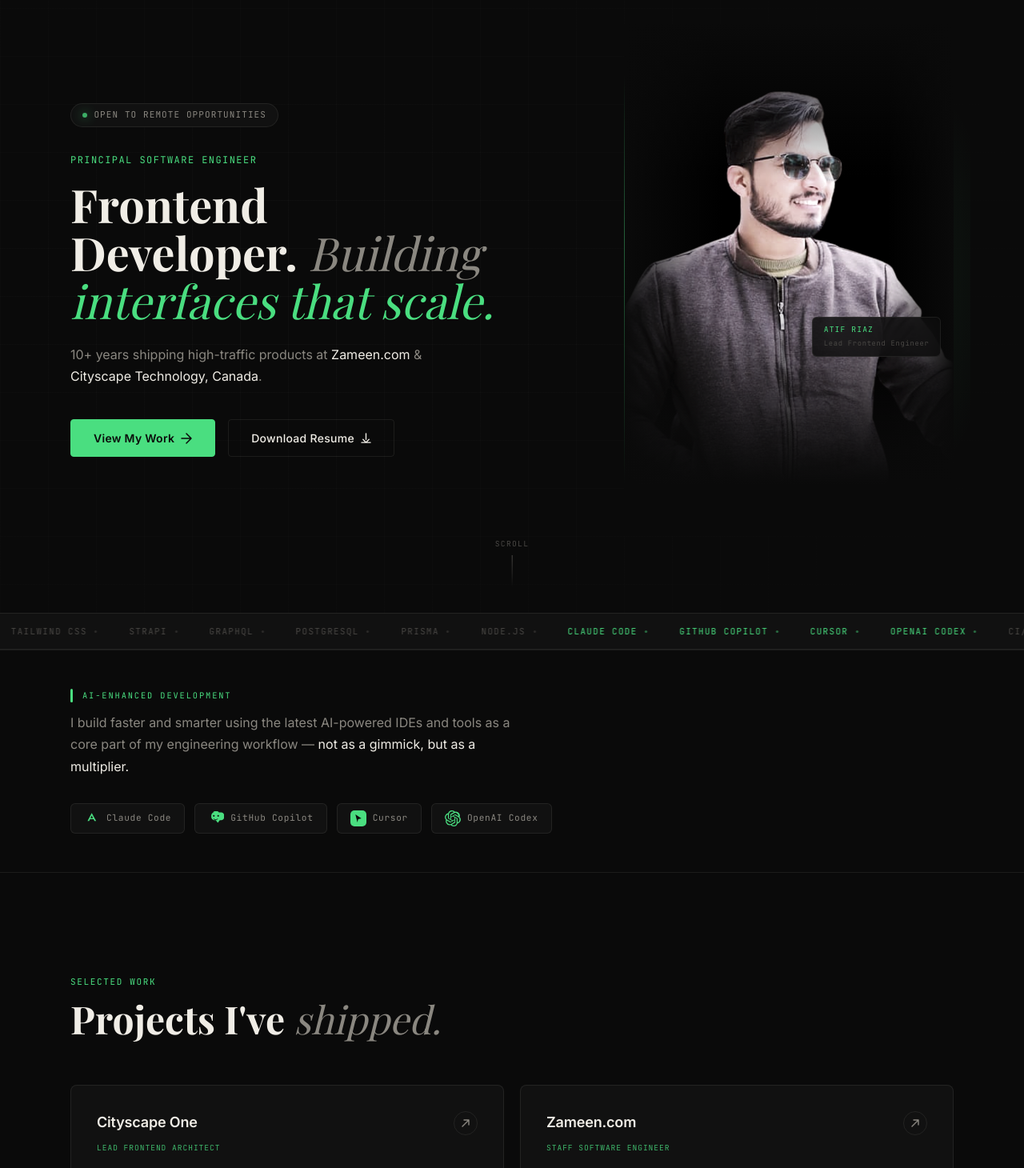
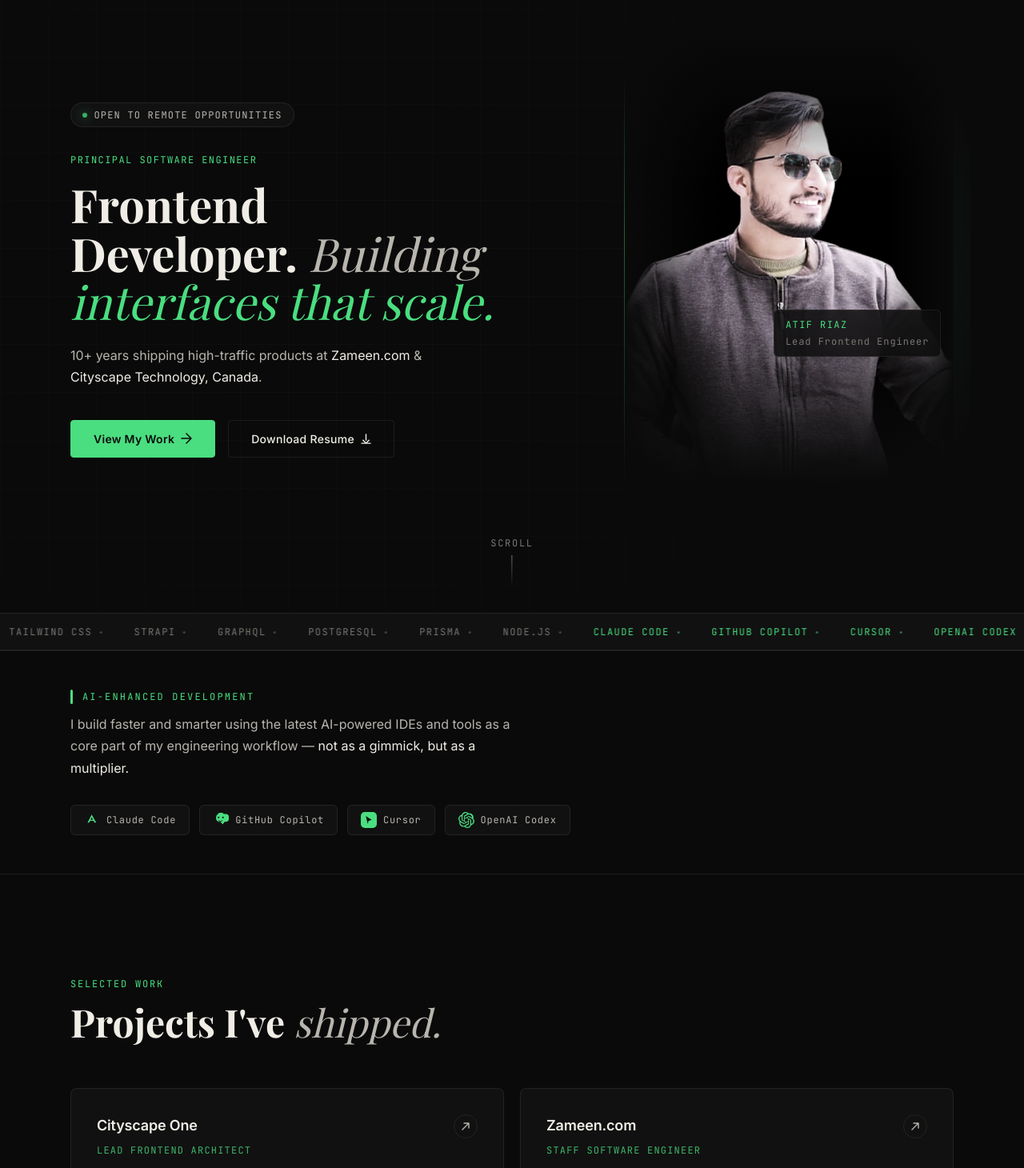
Before and after one commit to itsatifriaz/atifriaz, a Next.js app: page / in a window 1280 px wide. Shown: the part 50-1510 px from the top of the page at 80% size. Built offline with nearby package versions, Linux system fonts and the light colour scheme.

Commit message:
Fix readability: brighter muted/faint colors, min 12px font size everywhere
--text-muted: #8a8780 → #b8b5ae
--text-faint: #4a4845 → #7a7773
All font sizes below 0.75rem (12px) raised to 0.75rem across all components

https://claude.ai/code/session_0141wqFEKVfMxLZL1juiGWGk

```diff
--- a/app/globals.css
+++ b/app/globals.css
@@ -5,8 +5,8 @@
   --bg-secondary: #111111;
   --bg-tertiary: #161616;
   --text: #f0ede6;
-  --text-muted: #8a8780;
-  --text-faint: #4a4845;
+  --text-muted: #b8b5ae;
+  --text-faint: #7a7773;
   --accent: #4ade80;
   --accent-dim: rgba(74, 222, 128, 0.12);
   --accent-glow: rgba(74, 222, 128, 0.25);
@@ -98,7 +98,7 @@ body {
 
 .section-label {
   font-family: var(--font-mono), monospace;
-  font-size: 0.6875rem;
+  font-size: 0.75rem;
   letter-spacing: 0.15em;
   text-transform: uppercase;
   color: var(--accent);
@@ -170,7 +170,7 @@ body {
 .tag {
   display: inline-block;
   font-family: var(--font-mono), monospace;
-  font-size: 0.625rem;
+  font-size: 0.75rem;
   letter-spacing: 0.06em;
   color: var(--text-muted);
   background: var(--bg-tertiary);
--- a/components/AICallout.tsx
+++ b/components/AICallout.tsx
@@ -74,7 +74,7 @@ export default function AICallout() {
             }} />
             <span style={{
               fontFamily: "var(--font-jetbrains), monospace",
-              fontSize: "0.65rem",
+              fontSize: "0.75rem",
               letterSpacing: "0.18em",
               textTransform: "uppercase",
               color: "var(--accent)",
@@ -114,7 +114,7 @@ export default function AICallout() {
                 borderRadius: "6px",
                 background: "var(--bg-secondary)",
                 fontFamily: "var(--font-jetbrains), monospace",
-                fontSize: "0.7rem",
+                fontSize: "0.75rem",
                 letterSpacing: "0.06em",
                 color: "var(--text-muted)",
                 cursor: "default",
--- a/components/About.tsx
+++ b/components/About.tsx
@@ -108,7 +108,7 @@ export default function About() {
                   alignItems: "center",
                   gap: "0.4rem",
                   fontFamily: "var(--font-jetbrains), monospace",
-                  fontSize: "0.65rem",
+                  fontSize: "0.75rem",
                   letterSpacing: "0.12em",
                   textTransform: "uppercase",
                   color: "var(--accent)",
--- a/components/Footer.tsx
+++ b/components/Footer.tsx
@@ -65,7 +65,7 @@ export default function Footer() {
         <span
           style={{
             fontFamily: "var(--font-jetbrains), monospace",
-            fontSize: "0.6875rem",
+            fontSize: "0.75rem",
             letterSpacing: "0.06em",
             color: "var(--text-faint)",
           }}
@@ -79,7 +79,7 @@ export default function Footer() {
           <span
             style={{
               fontFamily: "var(--font-jetbrains), monospace",
-              fontSize: "0.6rem",
+              fontSize: "0.75rem",
               letterSpacing: "0.1em",
               textTransform: "uppercase",
               color: "var(--text-faint)",
@@ -104,7 +104,7 @@ export default function Footer() {
                 borderRadius: "5px",
                 border: "1px solid var(--border)",
                 fontFamily: "var(--font-jetbrains), monospace",
-                fontSize: "0.6rem",
+                fontSize: "0.75rem",
                 letterSpacing: "0.08em",
                 textDecoration: "none",
                 transition: "color 0.2s, border-color 0.2s",
@@ -127,7 +127,7 @@ export default function Footer() {
         <span
           style={{
             fontFamily: "var(--font-jetbrains), monospace",
-            fontSize: "0.6875rem",
+            fontSize: "0.75rem",
             letterSpacing: "0.06em",
             color: "var(--text-faint)",
             display: "flex",
--- a/components/Hero.tsx
+++ b/components/Hero.tsx
@@ -86,7 +86,7 @@ export default function Hero() {
           <FadeUp delay={0} style={{ marginBottom: "2rem" }}>
             <span style={{
               display: "inline-flex", alignItems: "center", gap: "0.5rem",
-              fontFamily: "var(--font-jetbrains), monospace", fontSize: "0.6875rem",
+              fontFamily: "var(--font-jetbrains), monospace", fontSize: "0.75rem",
               letterSpacing: "0.1em", textTransform: "uppercase", color: "var(--text-muted)",
               background: "var(--bg-secondary)", border: "1px solid var(--border)",
               borderRadius: "20px", padding: "0.35rem 0.9rem",
@@ -242,14 +242,14 @@ export default function Hero() {
             }}
           >
             <div style={{
-              fontFamily: "var(--font-jetbrains), monospace", fontSize: "0.6rem",
+              fontFamily: "var(--font-jetbrains), monospace", fontSize: "0.75rem",
               letterSpacing: "0.12em", textTransform: "uppercase",
               color: "var(--accent)", marginBottom: "0.2rem",
             }}>
               Atif Riaz
             </div>
             <div style={{
-              fontFamily: "var(--font-jetbrains), monospace", fontSize: "0.55rem",
+              fontFamily: "var(--font-jetbrains), monospace", fontSize: "0.75rem",
               letterSpacing: "0.08em", color: "var(--text-faint)",
             }}>
               Lead Frontend Engineer
@@ -269,7 +269,7 @@ export default function Hero() {
         }}
       >
         <span style={{
-          fontFamily: "var(--font-jetbrains), monospace", fontSize: "0.6rem",
+          fontFamily: "var(--font-jetbrains), monospace", fontSize: "0.75rem",
           letterSpacing: "0.14em", textTransform: "uppercase", color: "var(--text-faint)",
         }}>scroll</span>
         <div style={{
--- a/components/Marquee.tsx
+++ b/components/Marquee.tsx
@@ -59,7 +59,7 @@ export default function Marquee() {
             key={i}
             style={{
               fontFamily: "var(--font-jetbrains), monospace",
-              fontSize: "0.6875rem",
+              fontSize: "0.75rem",
               letterSpacing: "0.12em",
               textTransform: "uppercase",
               color: AI_ITEMS.has(item) ? "var(--accent)" : "var(--text-faint)",
--- a/components/TechStack.tsx
+++ b/components/TechStack.tsx
@@ -109,7 +109,7 @@ export default function TechStack() {
                 <p
                   style={{
                     fontFamily: "var(--font-jetbrains), monospace",
-                    fontSize: "0.6rem",
+                    fontSize: "0.75rem",
                     letterSpacing: "0.18em",
                     textTransform: "uppercase",
                     color: "var(--accent)",
@@ -122,7 +122,7 @@ export default function TechStack() {
               <h3
                 style={{
                   fontFamily: "var(--font-jetbrains), monospace",
-                  fontSize: "0.6875rem",
+                  fontSize: "0.75rem",
                   letterSpacing: "0.1em",
                   textTransform: "uppercase",
                   color: group.ai ? "var(--accent)" : "var(--text-muted)",
--- a/components/Timeline.tsx
+++ b/components/Timeline.tsx
@@ -136,7 +136,7 @@ export default function Timeline() {
                     <span
                       style={{
                         fontFamily: "var(--font-jetbrains), monospace",
-                        fontSize: "0.6875rem",
+                        fontSize: "0.75rem",
                         letterSpacing: "0.08em",
                         color: exp.current ? "var(--accent)" : "var(--text-faint)",
                       }}
@@ -147,7 +147,7 @@ export default function Timeline() {
                       <span
                         style={{
                           fontFamily: "var(--font-jetbrains), monospace",
-                          fontSize: "0.55rem",
+                          fontSize: "0.75rem",
                           letterSpacing: "0.12em",
                           textTransform: "uppercase",
                           color: "var(--accent)",
@@ -183,7 +183,7 @@ export default function Timeline() {
                   <p
                     style={{
                       fontFamily: "var(--font-jetbrains), monospace",
-                      fontSize: "0.6875rem",
+                      fontSize: "0.75rem",
                       color: "var(--text-faint)",
                       marginTop: "0.2rem",
                     }}
--- a/components/Work.tsx
+++ b/components/Work.tsx
@@ -148,7 +148,7 @@ function ProjectCard({
           <span
             style={{
               fontFamily: "var(--font-jetbrains), monospace",
-              fontSize: "0.6rem",
+              fontSize: "0.75rem",
               letterSpacing: "0.1em",
               textTransform: "uppercase",
               color: "var(--accent)",
```
